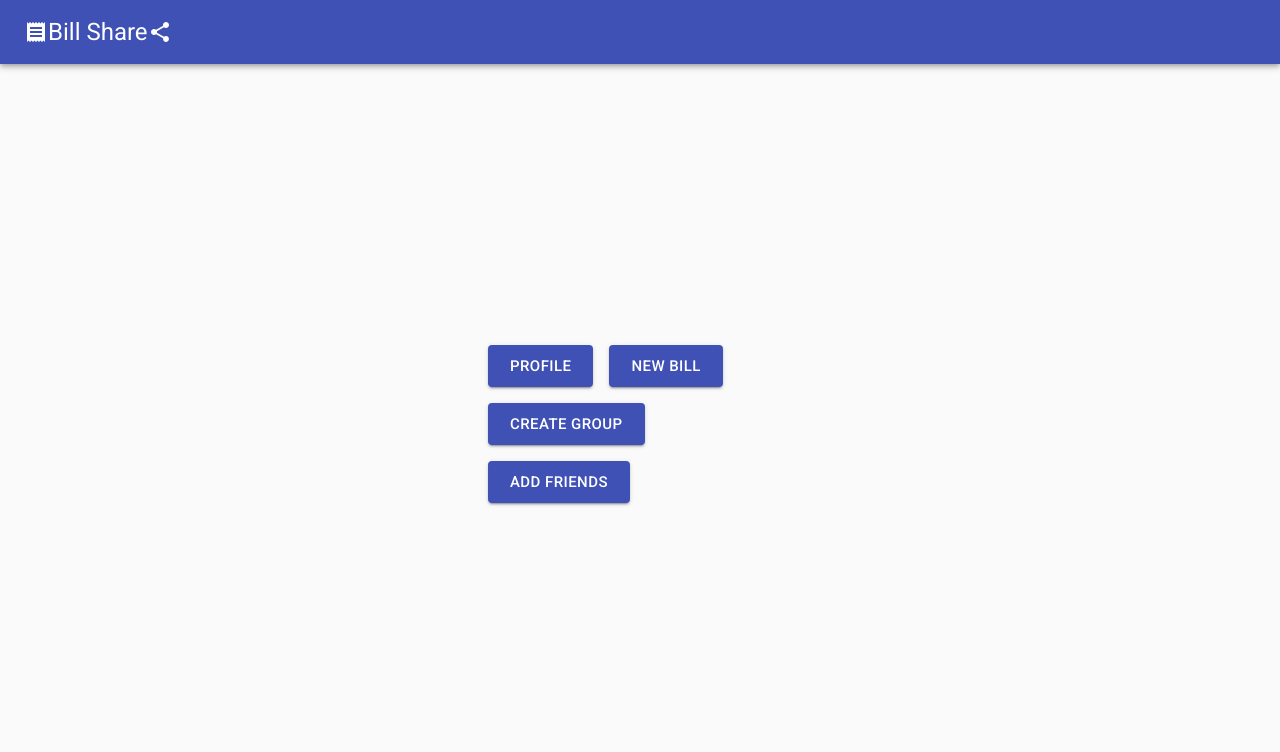
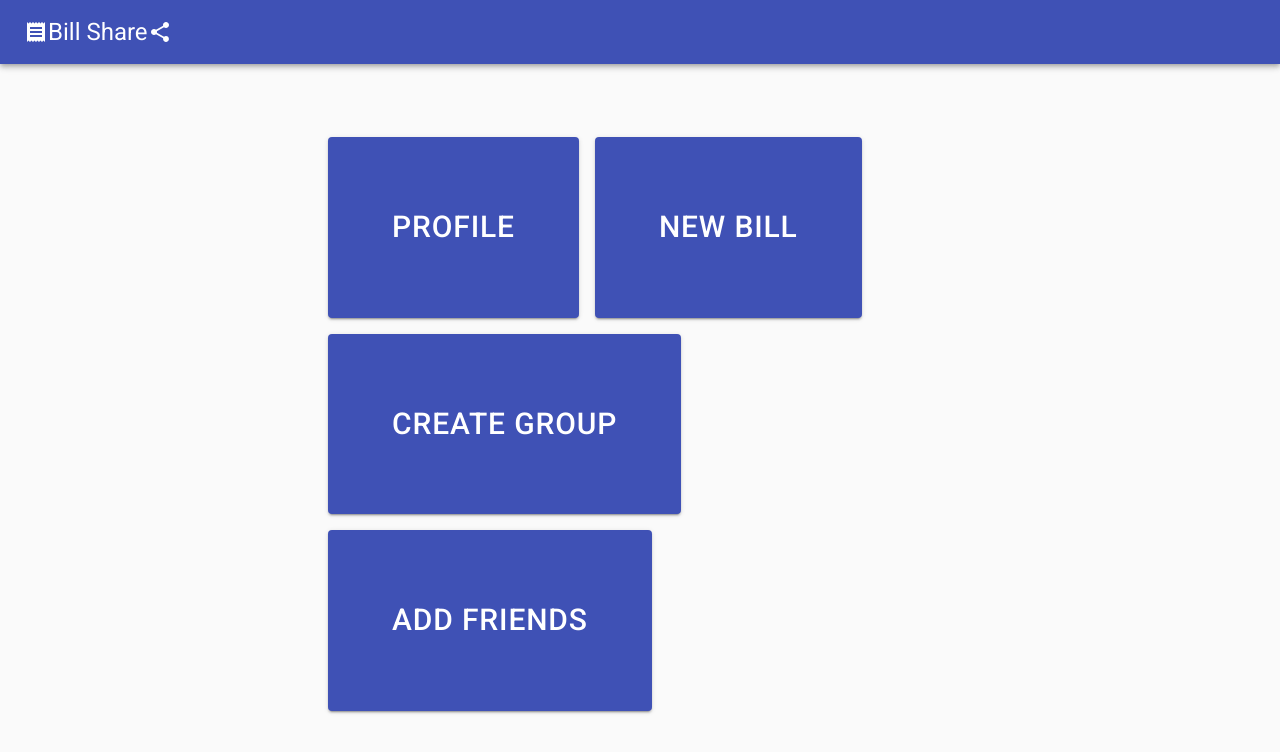
Before and after one commit to kaylinjdennis/final-project, a React (Create React App) app: page /addbill in a window 1280 px wide. Shown: the top 752 px of the page. Built offline with nearby package versions, Linux system fonts and the light colour scheme.

Commit message:
Started seperation of components, capitalized component folder names, and started on AddBill component

```diff
--- a/src/components/App.jsx
+++ b/src/components/App.jsx
@@ -1,13 +1,9 @@
 import React from 'react';
-import { Typography, CssBaseline, AppBar, Toolbar, Grid, Box, Button, Icon, makeStyles } from '@material-ui/core';
-import { Receipt, Share } from '@material-ui/icons';
+import { CssBaseline, Grid, Button } from '@material-ui/core';
 
+import useStyles from './styles'
 
-const useStyles = makeStyles((theme) => ({
-  button: {
-    margin: theme.spacing(1),
-  },
-}));
+import Navbar from './Navbar'
 
 function App() {
 	const classes = useStyles();
@@ -15,64 +11,39 @@ function App() {
 	return (
 		<>
 		<CssBaseline />
-		<AppBar position="relative">
-			<Toolbar>
-				<Receipt/>
-				<Typography variant="h5" align="center" justify="center">Bill Share </Typography>
-				<Share/>
-			</Toolbar>
-		</AppBar>
+		<Navbar />
 
 		<Grid
 			container
 			spacing={0}
 			direction="column"
 			alignItems="center"
-			justify="center"
+			justify="space-around"
 			style={{ minHeight: '90vh' }}
 		>
-
-		<Grid item xs={3}>
-		<Button
-				variant="contained"
-				size="large"
-        color="primary"
-        className={classes.button}
+			<Grid item xs={6}>
+				<Button variant="contained" color="primary" className={classes.button}
 					// endIcon={<Icon>send</Icon>}
 				>
 					Profile
 				</Button>
-			<Button
-				variant="contained"
-				size="large"
-        color="primary"
-        className={classes.button}
+				<Button variant="contained" color="primary" className={classes.button}
 					// endIcon={<Icon>send</Icon>}
 				>
 					New Bill
 				</Button>
-			<Button
-				variant="contained"
-				size="large"
-        color="primary"
-        className={classes.button}
+				<Button variant="contained" color="primary" className={classes.button}
 					// endIcon={<Icon>send</Icon>}
 				>
 					Create Group
 				</Button>
-			<Button
-				variant="contained"
-				size="large"
-        color="primary"
-        className={classes.button}
+				<Button variant="contained" color="primary" className={classes.button}
 					// endIcon={<Icon>send</Icon>}
 				>
 					Add Friends
 				</Button>
 			</Grid>
-
 		</Grid>
-
 		</>
 	);
 }
--- /dev/null
+++ b/src/components/Navbar.jsx
@@ -0,0 +1,20 @@
+import React from 'react';
+import { Typography, AppBar, Toolbar } from '@material-ui/core';
+import { Receipt, Share } from '@material-ui/icons';
+
+
+function Navbar() {
+	return (
+		<>
+		<AppBar position="relative">
+			<Toolbar>
+				<Receipt/>
+				<Typography variant="h5" align="center" justify="center">Bill Share </Typography>
+				<Share/>
+			</Toolbar>
+		</AppBar>
+		</>
+	);
+}
+
+export default Navbar;
--- /dev/null
+++ b/src/components/styles.js
@@ -0,0 +1,20 @@
+import { makeStyles } from '@material-ui/core/styles'
+
+
+const useStyles = makeStyles((theme) => ({
+  button: {
+		margin: theme.spacing(1),
+		// margin: '10px',
+		padding: '10% 10%',
+    fontSize: '30px',
+    // width: '20vw',
+    // height: '10vh'
+    // maxWidth: "lg",
+    // minWidth: "sm"
+    flexGrow: '2'
+  },
+
+
+}));
+
+export default useStyles;
```
Also changed, not shown: src/components/AddBill/index.jsx (added, +14 -0 lines). Lines whose indentation alone changed are shown as unchanged.
